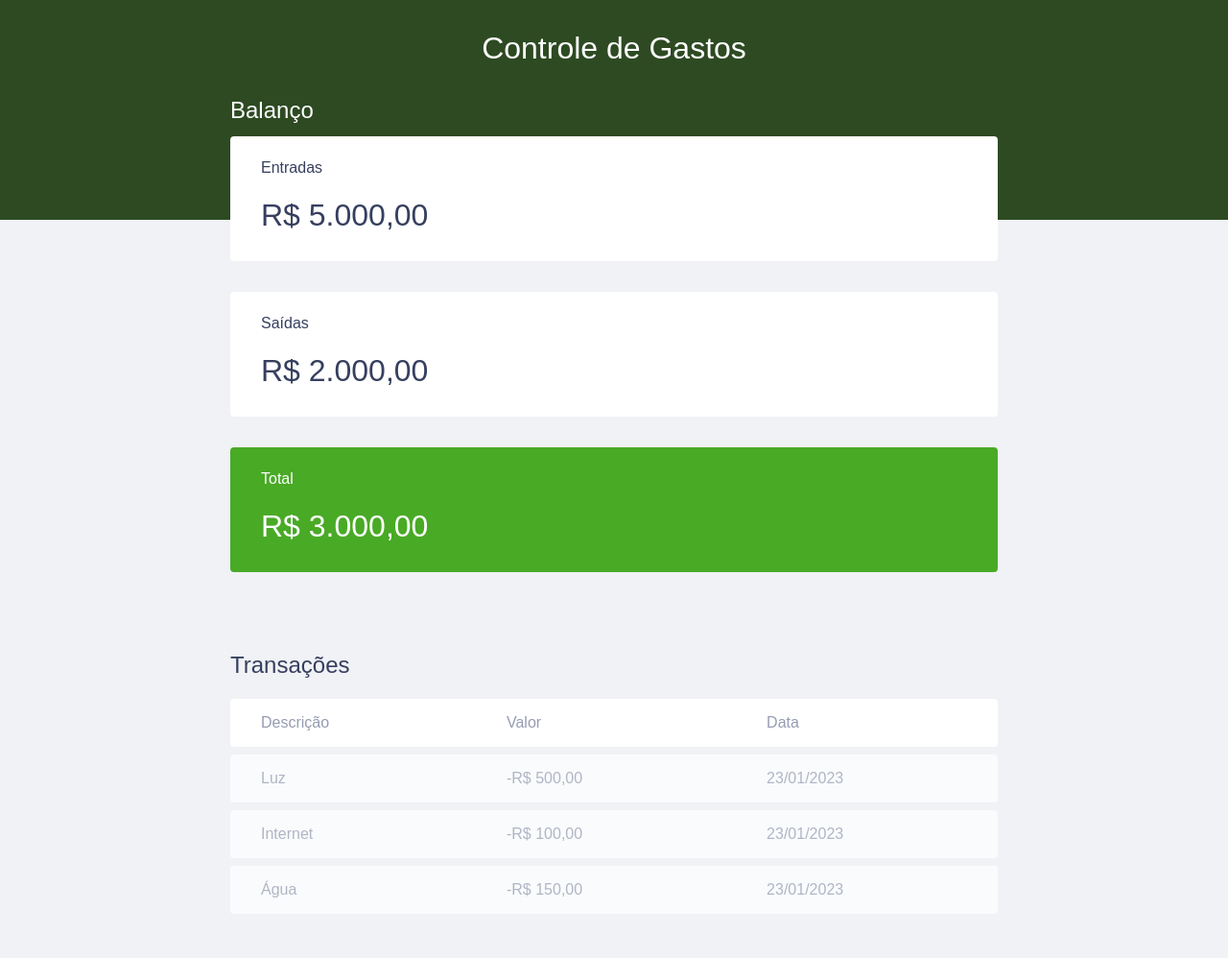
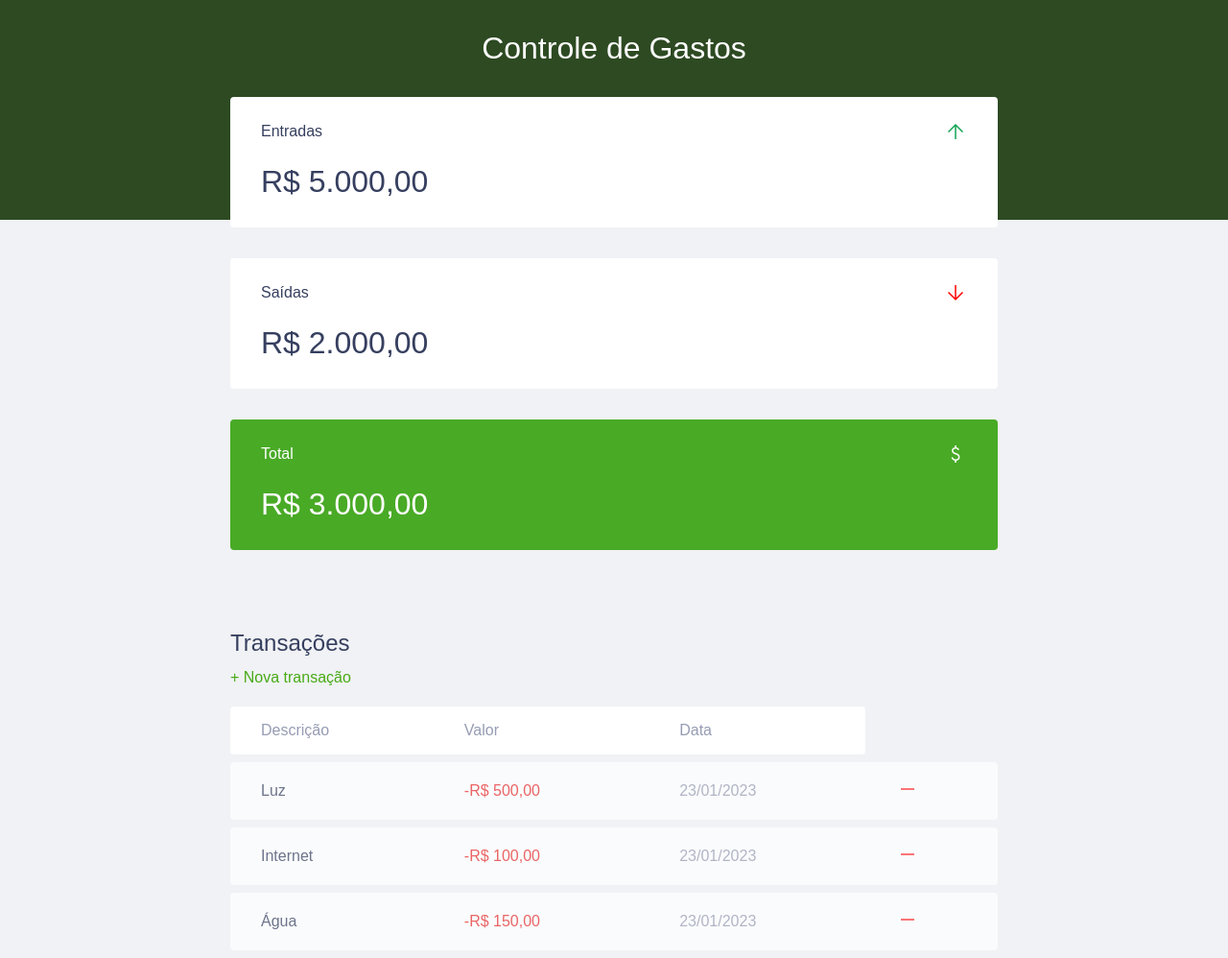
Before and after one commit to lauragabriele/controle-gastos-js, a plain HTML site: page index.html in a window 1280 px wide. Shown: the whole page at 96% size. Before the commit the page ends 960 px from the top, so only its background shows below. Drawn offline with nearby package versions, Linux system fonts and the light colour scheme.

Commit message:
💄 adicionado os ícones de add transações e remover

```diff
--- a/index.html
+++ b/index.html
@@ -6,6 +6,7 @@
   <meta http-equiv="X-UA-Compatible" content="IE=edge">
   <meta name="viewport" content="width=device-width, initial-scale=1.0">
   <link rel="stylesheet" href="style.css">
+  <link rel="stylesheet" href="https://fonts.googleapis.com/css2?family=Material+Symbols+Outlined:opsz,wght,FILL,GRAD@20..48,100..700,0..1,-50..200" />
   <title>Controle de Gastos</title>
 </head>
 
@@ -15,22 +16,30 @@
   </header>
   <main class="container">
     <section id="balance">
-        <h2>Balanço</h2>
       <div class="card">
-        <h3>Entradas</h3>
+        <h3>Entradas
+          <span class="material-symbols-outlined" id="prohibited">
+            arrow_upward
+          </span>
+        </h3>
         <p>R$ 5.000,00</p>
       </div>
       <div class="card">
-        <h3>Saídas</h3>
+        <h3>Saídas
+          <span class="material-symbols-outlined" id="outings">arrow_downward</span>
+        </h3>
         <p>R$ 2.000,00</p>
       </div>
       <div class="card total">
-        <h3>Total</h3>
+        <h3>Total
+          <span class="material-symbols-outlined" id="total">attach_money</span>
+        </h3>
         <p>R$ 3.000,00</p>
       </div>
     </section>
     <section id="transaction">
       <h2>Transações</h2>
+      <a href="#" class="button new">+ Nova transação</a>
       <table id="data-table">
       <thead>
         <tr>
@@ -41,19 +50,28 @@
       </thead>
       <tbody>
         <tr>
-          <td>Luz</td>
-          <td>-R$ 500,00</td>
-          <td>23/01/2023</td>
+          <td class="description">Luz</td>
+          <td class="expense">-R$ 500,00</td>
+          <td class="date">23/01/2023</td>
+          <td>
+            <span class="material-symbols-outlined" id="remove">remove</span>
+          </td>
         </tr>
         <tr>
-          <td>Internet</td>
-          <td>-R$ 100,00</td>
-          <td>23/01/2023</td>
+          <td class="description">Internet</td>
+          <td class="expense">-R$ 100,00</td>
+          <td class="date">23/01/2023</td>
+          <td>
+            <span class="material-symbols-outlined" id="remove">remove</span>
+          </td>
         </tr>
         <tr>
-          <td>Água</td>
-          <td>-R$ 150,00</td>
-          <td>23/01/2023</td>
+          <td class="description">Água</td>
+          <td class="expense">-R$ 150,00</td>
+          <td class="date">23/01/2023</td>
+          <td>
+            <span class="material-symbols-outlined" id="remove">remove</span>
+          </td>
         </tr>
       </tbody>
     </table>
@@ -63,6 +81,15 @@
   <footer>
 
   </footer>
+  <style>
+    .material-symbols-outlined {
+      font-variation-settings:
+      'FILL' 0,
+      'wght' 400,
+      'GRAD' 0,
+      'opsz' 48
+    }
+    </style>
 </body>
 
 </html>
--- a/style.css
+++ b/style.css
@@ -5,7 +5,7 @@
 }
 body {
   background: #f0f2f5;
-  font-family:'Poppins', sans-serif
+  font-family:sans-serif;
 }
 .container {
   width: min(90vw, 800px);
@@ -17,6 +17,17 @@ h2 {
   color: #363f5f;
 
   font-weight: normal;
+}
+a{
+  color:#49aa16;
+  text-decoration: none;
+}
+a.hover{
+  color:#49aa16;
+}
+.button.new{
+  display: inline-block;
+  margin-bottom: .8rem;
 }
 header {
   background: #2D4A22;
@@ -81,6 +92,7 @@ table tbody tr td:first-child
   border-radius: 0.25rem 0 0 0.25rem;
 }
 
+
 table thead tr th:last-child,
 table tbody tr td:last-child{
   border-radius: 0 0.25rem 0.25rem 0;
@@ -118,5 +130,19 @@ td.income {
 
 td.expense {
   color: #e92929;
-    background-color: aqua;
 }
+#prohibited{
+  color: #12a454;
+}
+#outings{
+  color: red;
+}
+#total{
+  color: white;
+}
+#add{
+  color:#12a454;
+}
+#remove{
+  color: red;
+}
```
Also changed, not shown: index.js (+3 -5 lines).
